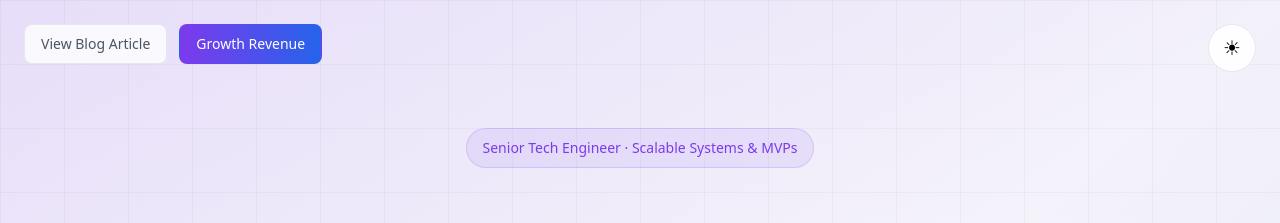
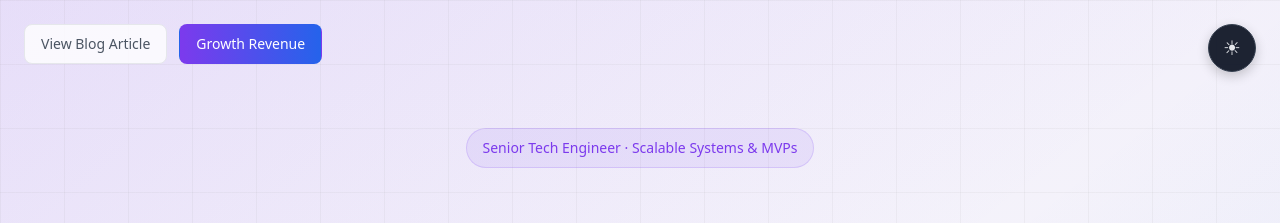
Before and after one commit to goolz/k1m.dev, a website: page public/index.html in a window 1280 px wide. Both pictures are taken after a click on the button "Toggle light/dark mode". Shown: the top 223 px of the page. Drawn offline with Linux system fonts and the light colour scheme.

Commit message:
cta id added

```diff
--- a/public/index.html
+++ b/public/index.html
@@ -393,7 +393,7 @@
         into reality.</p>
       <div class="cta-links">
         <a href="https://meetings-na3.hubspot.com/keyvan?uuid=7f6105be-cff2-4f01-92b9-739ed12ff266" target="_blank"
-          rel="noopener noreferrer" class="btn">Book a Call →</a>
+          rel="noopener noreferrer" class="btn" id="cta-button">Book a Call →</a>
       </div>
       <div class="contact-options">
         <a href="mailto:hi@k1m.dev" class="contact-link">
--- a/public/styles.css
+++ b/public/styles.css
@@ -77,27 +77,30 @@ body {
   color: #fff !important;
 }
 
-/* Theme toggle */
+/* Theme toggle - light button on dark pages for visibility */
 .theme-toggle {
   position: fixed;
   top: 1.5rem;
   right: 1.5rem;
-  z-index: 50;
+  z-index: 9999;
   width: 3rem;
   height: 3rem;
   border-radius: 50%;
-  background: rgba(17, 24, 39, 0.8);
-  border: 1px solid #1f2937;
+  background: rgba(255, 255, 255, 0.95);
+  border: 1px solid rgba(255, 255, 255, 0.6);
+  color: #111827;
+  box-shadow: 0 4px 12px rgba(0, 0, 0, 0.25);
   cursor: pointer;
   display: flex;
   align-items: center;
   justify-content: center;
   font-size: 1.25rem;
-  transition: border-color 0.2s;
+  transition: border-color 0.2s, box-shadow 0.2s, background 0.2s;
 }
 
 .theme-toggle:hover {
-  border-color: rgba(139, 92, 246, 0.5);
+  border-color: rgba(124, 58, 237, 0.6);
+  background: #fff;
 }
 
 .theme-icon {
@@ -1673,9 +1676,17 @@ html.light .project-tags span {
   color: #6b7280;
 }
 
+/* Dark button on light pages for visibility */
 html.light .theme-toggle {
-  background: rgba(255, 255, 255, 0.9);
-  border-color: #e5e7eb;
+  background: rgba(17, 24, 39, 0.95);
+  border-color: #374151;
+  color: #e5e7eb;
+  box-shadow: 0 4px 12px rgba(0, 0, 0, 0.2);
+}
+
+html.light .theme-toggle:hover {
+  background: #111827;
+  border-color: rgba(139, 92, 246, 0.5);
 }
 
 html.light .nav-top a {
```
Also changed, not shown: public/ai-revenue.html (+1 -1 lines), public/blog/How-to-Build-a-Modern-Landing-Page/index.html (+1 -1 lines).
